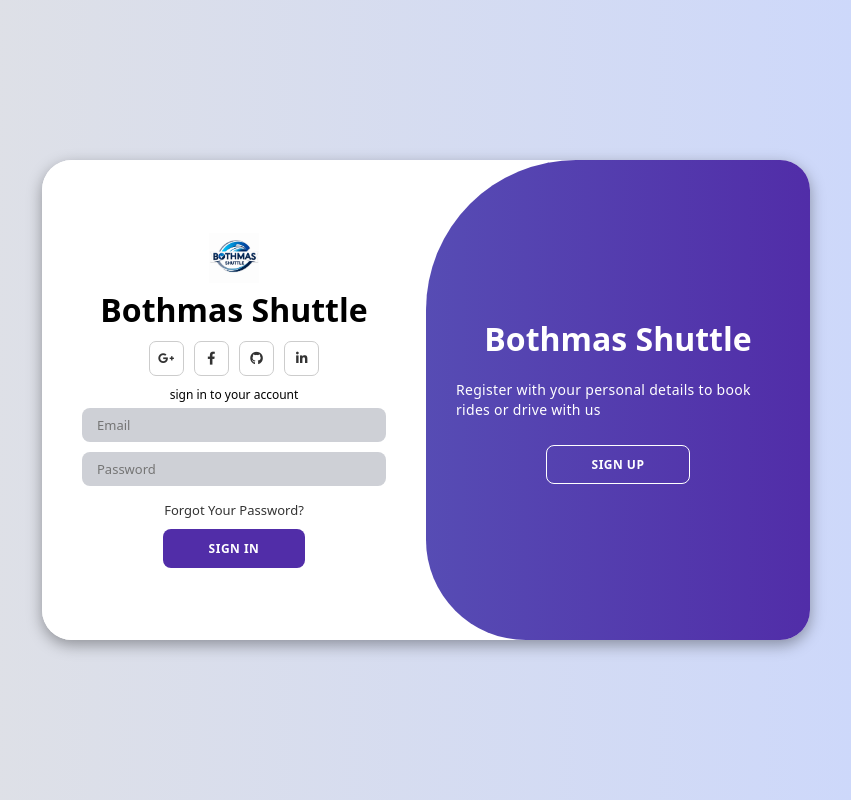
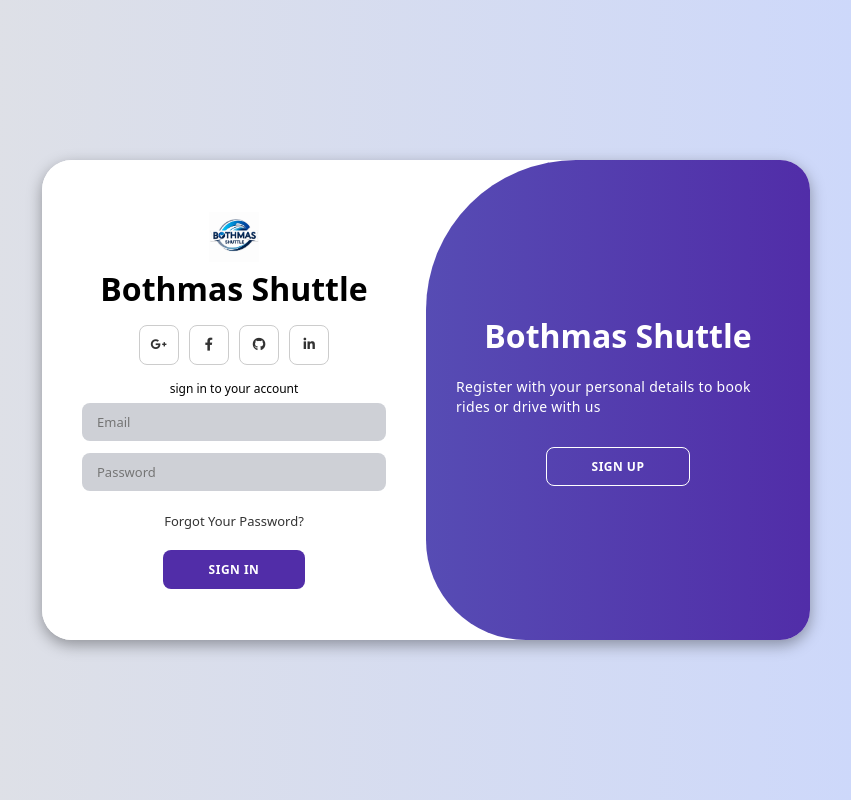
Before and after one commit to goitsemangsebothoma70-alt/bothmas-shuttle-website, a website: page index.html in a window 1280 px wide. Shown: the whole page, without its empty margins (214-1065 px from the left). Drawn offline with Linux system fonts and the light colour scheme.

Commit message:
Adjust spacing for container elements in style.css
Updated margins and padding for various elements in the container.

```diff
--- a/style.css
+++ b/style.css
@@ -41,7 +41,7 @@
     color: #333;
     font-size: 13px;
     text-decoration: none;
-    margin: 10px 0 5px;
+    margin: 15px 0 10px;
 }
 
 .container button{
@@ -54,7 +54,7 @@
     font-weight: 600;
     letter-spacing: 0.5px;
     text-transform: uppercase;
-    margin-top: 5px;
+    margin-top: 10px;
     cursor: pointer;
 }
 
@@ -77,8 +77,8 @@
 .container select{
     background-color: #ced0d6;
     border: none;
-    margin: 5px 0;
-    padding: 8px 15px;
+    margin: 6px 0;
+    padding: 10px 15px;
     font-size: 13px;
     border-radius: 8px;
     width: 100%;
@@ -132,7 +132,7 @@
 }
 
 .social-icons{
-    margin: 10px 0;
+    margin: 15px 0;
 }
 
 .social-icons a{
@@ -142,8 +142,8 @@
     justify-content: center;
     align-items: center;
     margin: 0 3px;
-    width: 35px;
-    height: 35px;
+    width: 40px;
+    height: 40px;
 }
 
 .toggle-container{
```
